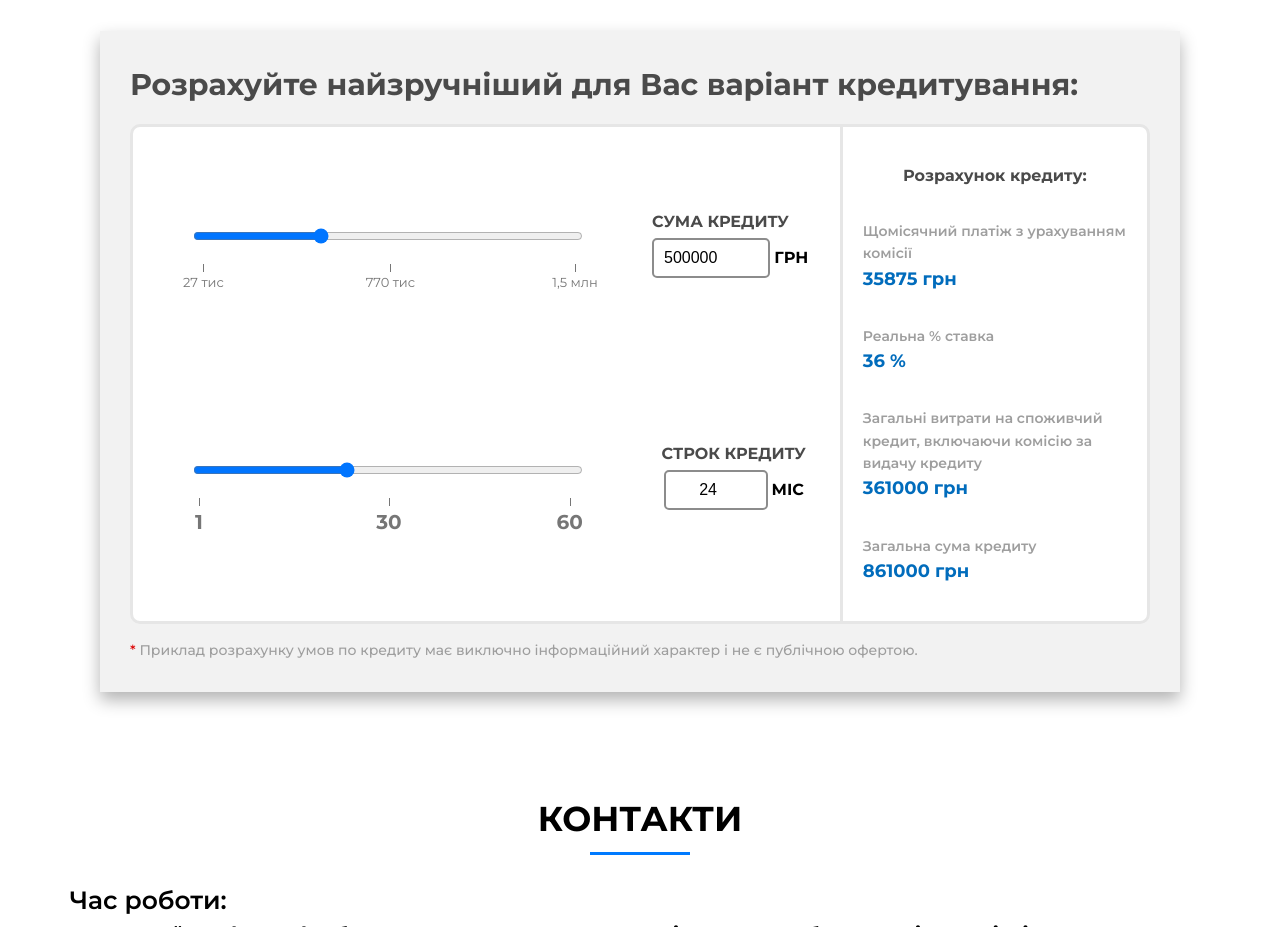
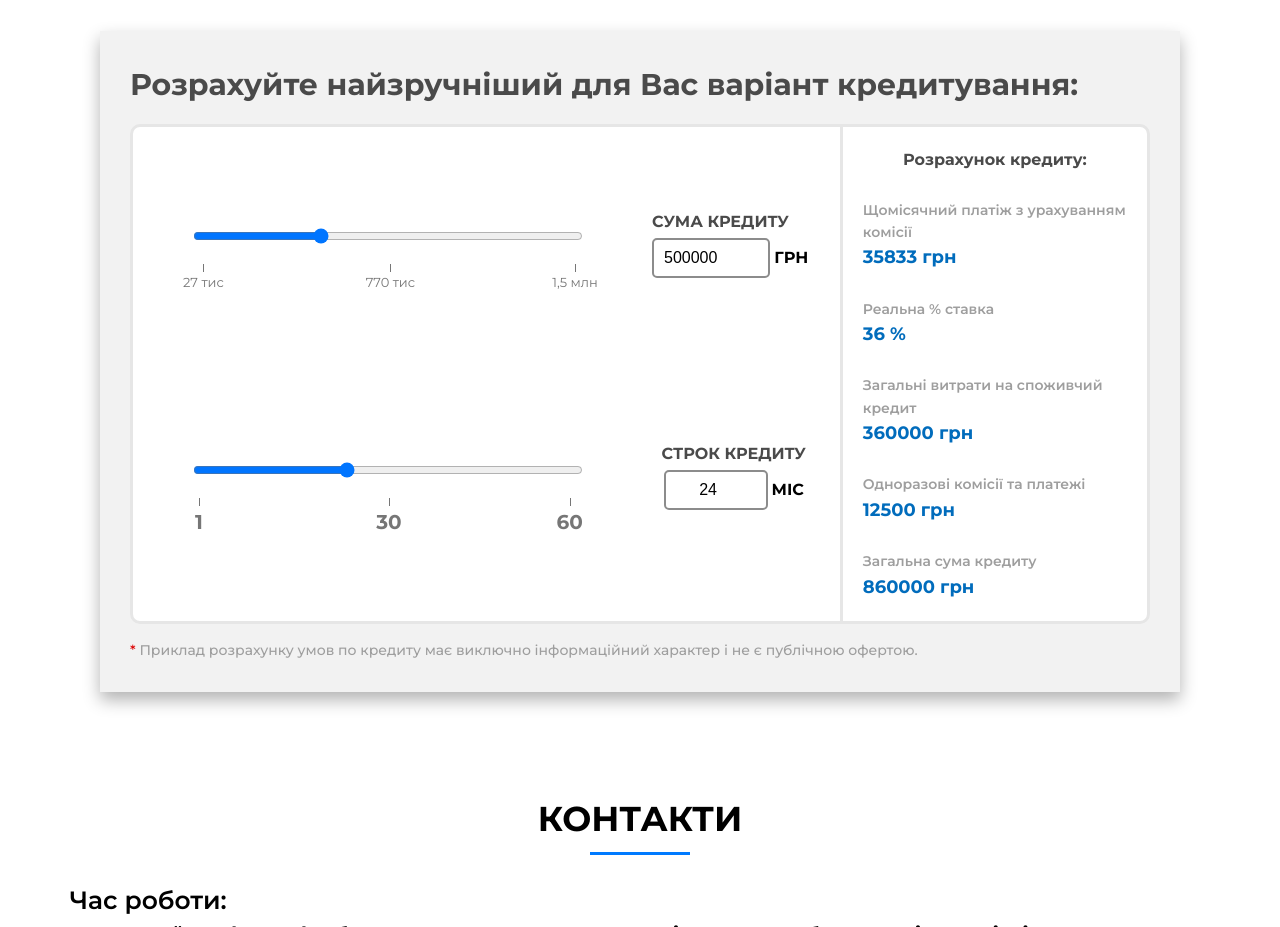
Before and after one commit to AAlexanderV/MFinance, a plain HTML site: page index.html in a window 1280 px wide. Shown: the part 2120-3047 px from the top of the page. Drawn offline with nearby package versions, Linux system fonts and the light colour scheme.

Commit message:
fixed calc - 2

```diff
--- a/app.js
+++ b/app.js
@@ -109,17 +109,36 @@ mnthInput.addEventListener(
 let monthlyFee = document.getElementById("monthlyFee");
 let prcntRate = document.getElementById("prcntRate");
 let creditExpenses = document.getElementById("expenses");
+let one_timeComissions = document.getElementById("comissions");
 let totalCredit = document.getElementById("totalCredit");
 
 function recalc() {
-  let loanBody = Number(uahInput.value);
-  let percent = 3;
-  let expenses = (loanBody * percent * mnthInput.value) / 100 + 1000;
+  let loanBody;
+  // Ограничение для вводимого размера кредита
+  if (Number(uahInput.value) > 1500000) {
+    loanBody = 1500000;
+  } else if (Number(uahInput.value) < 27000) {
+    loanBody = 27000;
+  } else {
+    loanBody = Number(uahInput.value);
+  }
+  uahInput.value = loanBody;
+
+  // Ограничение для месяцев
+  if (mnthInput.value > 60) {
+    mnthInput.value = 60;
+  } else if (mnthInput.value < 1) {
+    mnthInput.value = 1;
+  }
+
+  let percent = 3; //monthly
+  let expenses = (loanBody * percent * mnthInput.value) / 100;
   let total = expenses + loanBody;
   let perMonth = total / mnthInput.value;
 
   monthlyFee.innerHTML = `${Math.round(perMonth)} грн`; //Щомісячний платіж з урахуванням комісії
   prcntRate.innerHTML = `${percent * 12} %`; //Реальна % ставка
   creditExpenses.innerHTML = `${expenses} грн`; //Загальні витрати на споживчий кредит
+  one_timeComissions.innerHTML = `${(loanBody * 2.5) / 100} грн`; //Одноразові комісії та платежі
   totalCredit.innerHTML = `${total} грн`; //Загальна сума кредиту
 }
--- a/index.html
+++ b/index.html
@@ -286,8 +286,13 @@
                                     </div>
 
                                     <div class="calc_output_block">
-                                        <div class="calc_output_name">Загальні витрати на споживчий кредит, включаючи комісію за видачу кредиту</div>
+                                        <div class="calc_output_name">Загальні витрати на споживчий кредит</div>
                                         <div class="calc_output_value" id="expenses">0 грн</div>
+                                    </div>
+
+                                    <div class="calc_output_block">
+                                        <div class="calc_output_name">Одноразові комісії та платежі</div>
+                                        <div class="calc_output_value" id="comissions">0 грн</div>
                                     </div>
 
                                     <div class="calc_output_block">
--- a/style.css
+++ b/style.css
@@ -558,7 +558,7 @@ input[type=number]:focus {
     width: 30%;
     display: flex;
     flex-direction: column;
-    justify-content: space-around;
+    justify-content: space-between;
     padding: 20px;
 }
 
```
